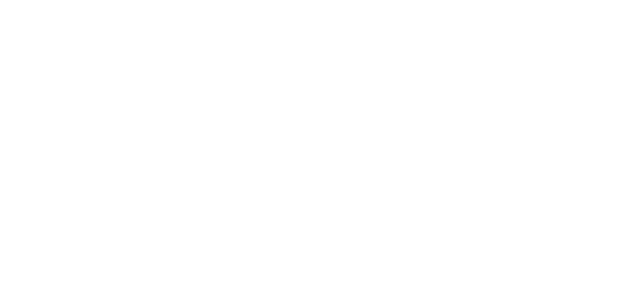
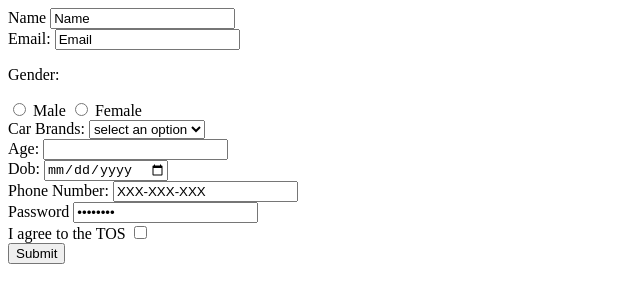
Before and after one commit to acciojob/signup-form-car-aishaimtiyaz, a website: page main.html in a window 1280 px wide. Shown: the whole page, without its empty margins (0-640 px from the left). Drawn offline with Linux system fonts and the light colour scheme.

Commit message:
created a submission

```diff
--- a/main.html
+++ b/main.html
@@ -8,6 +8,36 @@
 
 <body>
 	<!-- the entire body must be written by student -->
+	<form method="post">
+		<label for = "name">Name</label>
+		<input type="text" id="name" name="name" value="Name" required><br>
+		<label for="email">Email:</label>
+		<input type="email" id="email" name="name" value="Email" required>
+		<p>Gender:</p>
+		<input type="radio" id="gender_m" name="gender" required>
+		<label for="gender_m">Male</label>
+		<input type="radio" id="gender_f" name="gender" required>
+		<label for="gender_f">Female</label><br>
+		<label for="cars">Car Brands:</label>
+		<select type="select" id="cars" required>
+			<option value="select an option">select an option</option>
+			<option value="volvo">Volvo</option>
+			<option value="saad">Saad</option>
+			<option value="mercedes">mercedes</option>
+			<option value="Audi">Audi</option>
+		</select><br>
+		<label for = "age">Age:</label>
+		<input type="Number" id="age" name="age" value="Age" required><br>
+		<label for = "dob">Dob:</label>
+		<input type="date" id="dob" name="dob" value="Dob" required><br>
+		<label for = "Tel">Phone Number:</label>
+		<input type="Tel" id="Tel" name="tel" value="XXX-XXX-XXX" ><br>
+		<label for = "password">Password</label>
+		<input type="Password" id="password" name="password" value="Password" required><br>
+		<label for = "tos">I agree to the TOS</label>
+		<input type="checkbox" id="tos" name="tos"  required><br>
+		<input type="submit">
+	</form>
     <script type="text/javascript" src="./script.js">
 </script>
 
```
